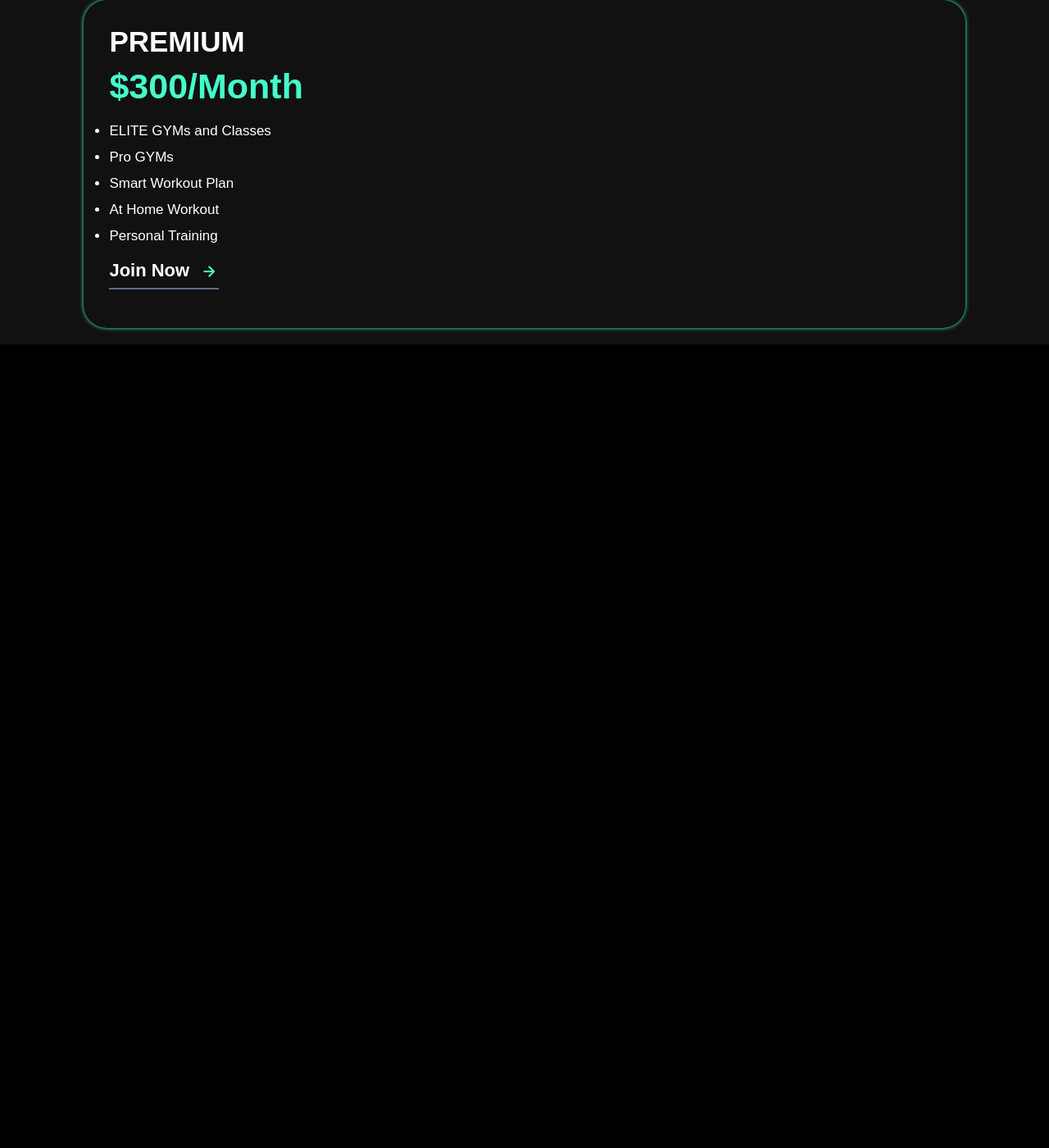
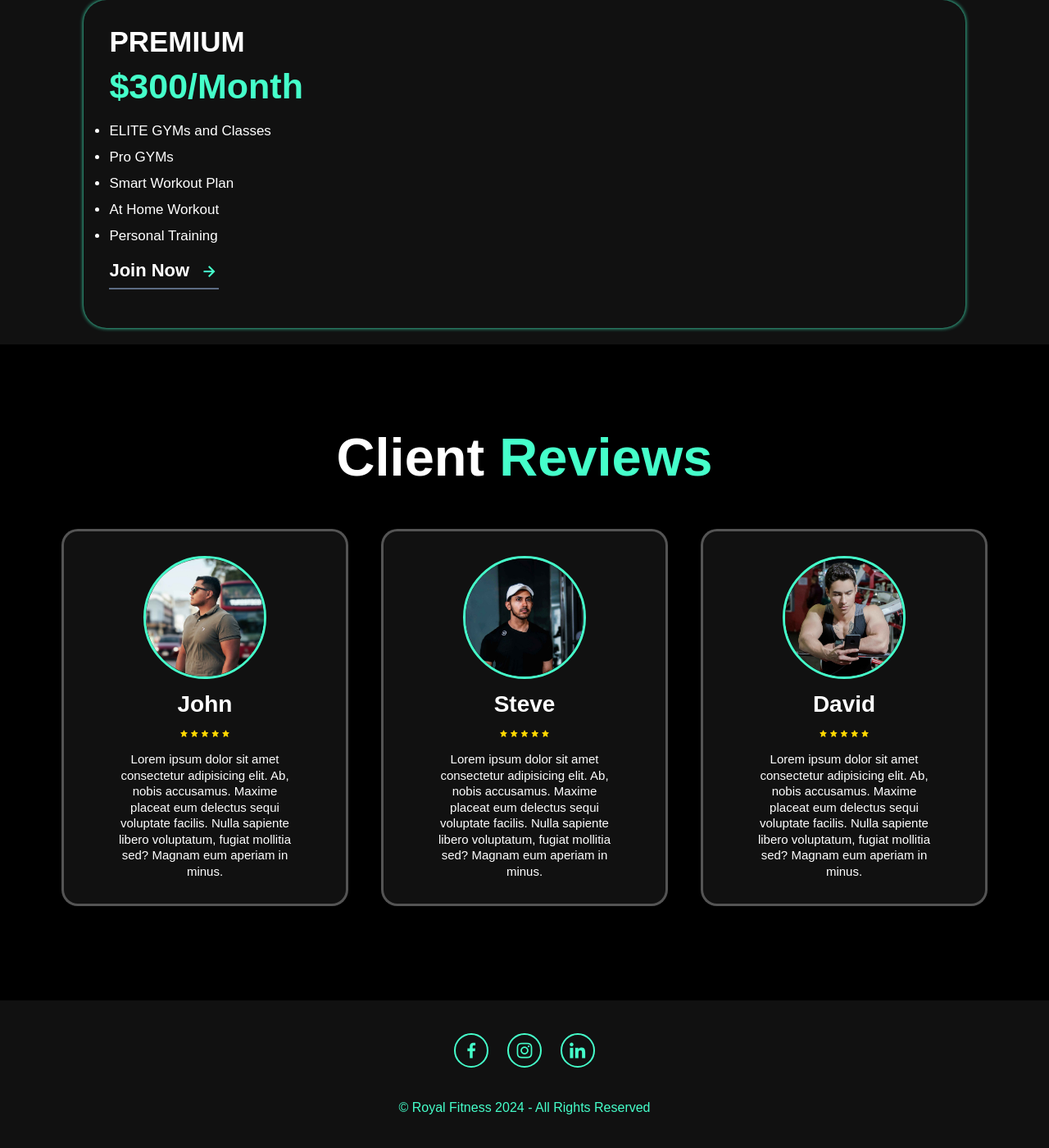
Before and after one commit to zyfer416/GYM-WEBSITE, a plain HTML site: page index.html in a window 1280 px wide. Shown: the part 7851-9251 px from the top of the page at 82% size. Before the commit the page ends 8271 px from the top, so only its background shows below. Drawn offline with nearby package versions, Linux system fonts and the light colour scheme.

Commit message:
Day 4
Review and Footer section

```diff
--- a/index.html
+++ b/index.html
@@ -170,5 +170,70 @@
          </div>
     </section>
 
+
+    <!--Review section code -->
+
+    <section class ="review" id ="review">
+        <div class ="review-box">
+            <h2 class = "heading">Client <span>Reviews</span></h2>
+
+
+            <div class="wrapper">
+                <div class = "review-item">
+                    <img src="assets/1.jpg" alt="">
+                    <h2>John</h2>
+                    <div class = "rating">
+                        <i class='bx bxs-star'id = "star"></i>
+                        <i class='bx bxs-star'id = "star"></i>
+                        <i class='bx bxs-star'id = "star"></i>
+                        <i class='bx bxs-star'id = "star"></i>
+                        <i class='bx bxs-star'id = "star"></i>
+                    </div>
+                    <p>Lorem ipsum dolor sit amet consectetur adipisicing elit. Ab, nobis accusamus. Maxime placeat eum delectus sequi voluptate facilis. Nulla sapiente libero voluptatum, fugiat mollitia sed? Magnam eum aperiam in minus.</p>
+                </div>
+
+                <div class = "review-item">
+                    <img src="assets/2.jpg" alt="">
+                    <h2>Steve</h2>
+                    <div class = "rating">
+                        <i class='bx bxs-star'id = "star"></i>
+                        <i class='bx bxs-star'id = "star"></i>
+                        <i class='bx bxs-star'id = "star"></i>
+                        <i class='bx bxs-star'id = "star"></i>
+                        <i class='bx bxs-star'id = "star"></i>
+                    </div>
+                    <p>Lorem ipsum dolor sit amet consectetur adipisicing elit. Ab, nobis accusamus. Maxime placeat eum delectus sequi voluptate facilis. Nulla sapiente libero voluptatum, fugiat mollitia sed? Magnam eum aperiam in minus.</p>
+                </div>
+
+                <div class = "review-item">
+                    <img src="assets/3.jpg" alt="">
+                    <h2>David</h2>
+                    <div class = "rating">
+                        <i class='bx bxs-star'id = "star"></i>
+                        <i class='bx bxs-star'id = "star"></i>
+                        <i class='bx bxs-star'id = "star"></i>
+                        <i class='bx bxs-star'id = "star"></i>
+                        <i class='bx bxs-star'id = "star"></i>
+                    </div>
+                    <p>Lorem ipsum dolor sit amet consectetur adipisicing elit. Ab, nobis accusamus. Maxime placeat eum delectus sequi voluptate facilis. Nulla sapiente libero voluptatum, fugiat mollitia sed? Magnam eum aperiam in minus.</p>
+                </div>
+            </div>
+        </div>
+    </section>
+
+
+    <!--Footer section code -->
+
+    <footer class = "footer">
+        <div class = "social">
+            <a href = "#"><i class='bx bxl-facebook'></i></a>
+            <a href = "#"><i class='bx bxl-instagram'></i></a>
+            <a href = "#"><i class='bx bxl-linkedin'></i></a>
+        </div>
+
+        <p class ="copyright">
+            &copy; Royal Fitness 2024 - All Rights Reserved
+        </p>
+    </footer>
 </body>
 </html>
--- a/style.css
+++ b/style.css
@@ -335,3 +335,135 @@ span{
     transform: translateY(-5px) scale(1.03);
 
 }
+
+
+
+/* Review section code */
+
+.review {
+    background-color: var(--bg-color);
+}
+
+.review-box{
+    background-size: cover;
+    display: flex;
+    justify-content: center;
+    align-items: center;
+    flex-direction: column;
+}
+
+.review .heading {
+    margin-bottom: 5rem;
+}
+
+.review-box img {
+    width: 15rem;
+    border-radius: 50%;
+    border: 3px solid var(--main-color);
+}
+
+
+.wrapper {
+    display: grid;
+    grid-template-columns: repeat(3,1fr);
+    gap: 3 rem;
+}
+
+.review-item {
+    min-height:450px;
+    min-width: 350px;
+    background: var(--snd-bg-color);
+    border: 3px solid rgba(238,238,238,0.3);
+    border-radius: 2rem;
+    margin: 0 2rem;
+    padding: 30px 60px;
+    cursor:pointer;
+    display: flex;
+    flex-direction: column;
+    justify-content: center;
+    align-items: center;
+    gap: 1.5rem;
+    color:#fff
+    transition: 0.5s ease-in-out;
+}
+
+.review-item:hover {
+    border: 3px solid var(--main-color);
+    transform: translateY(-5px) scale(1.03);
+}
+
+.review-item h2 {
+    font-size: 2.8rem;
+}
+
+.review-item p {
+    font-size: 1.5rem;
+    line-height: 1.3;
+    text-align: center;
+}
+
+#star {
+    color:gold;
+    font-size: 2 rem;
+}
+
+/* Footer Section Code  */
+
+
+.footer {
+    position: relative;
+    bottom:0;
+    width: 100%;
+    padding: 40px 0;
+    background-color: var(--snd-bg-color);
+}
+
+.footer .social {
+    text-align: center;
+    padding-bottom: 20px;
+    color: var(--main-color);
+}
+
+.footer .social a {
+    font-size: 25px;
+    color: var(--main-color);
+    border: 2px solid var(--main-color);
+    width: 42px;
+    height: 42px;
+    line-height: 42px;
+    display: inline-block;
+    text-align: center;
+    border-radius: 50%;
+    margin: 0 10px;
+    transition: 0.3s ease-in ease-in-out;
+}
+
+.footer .social a:hover{
+    transform: scale(1.2) translateY(-10);
+    background: var(--main-color);
+    color: #131313;
+    box-shadow: 0 0 25px var(--main-color);
+}
+
+
+
+.footer .copyright {
+    margin-top: 20px;
+    text-align: center;
+    font-size: 16px;
+    color: var(--main-color);
+}
+
+
+
+/* ScrollBar Design  */
+
+::-webkit-scrollbar {
+    width: 15px;
+}
+
+
+::-webkit-scrollbar-thumb {
+    background: var(--main-color);
+    width: 50px;
+}
```
